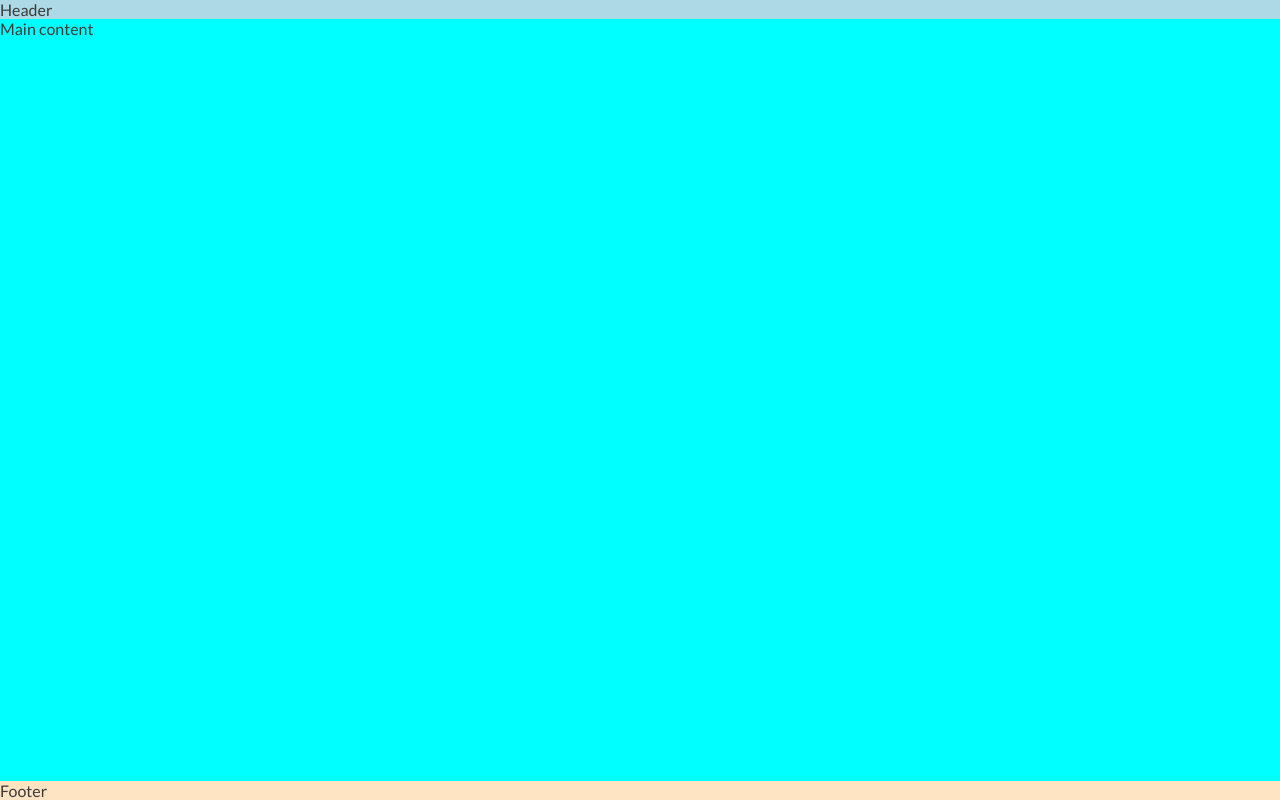
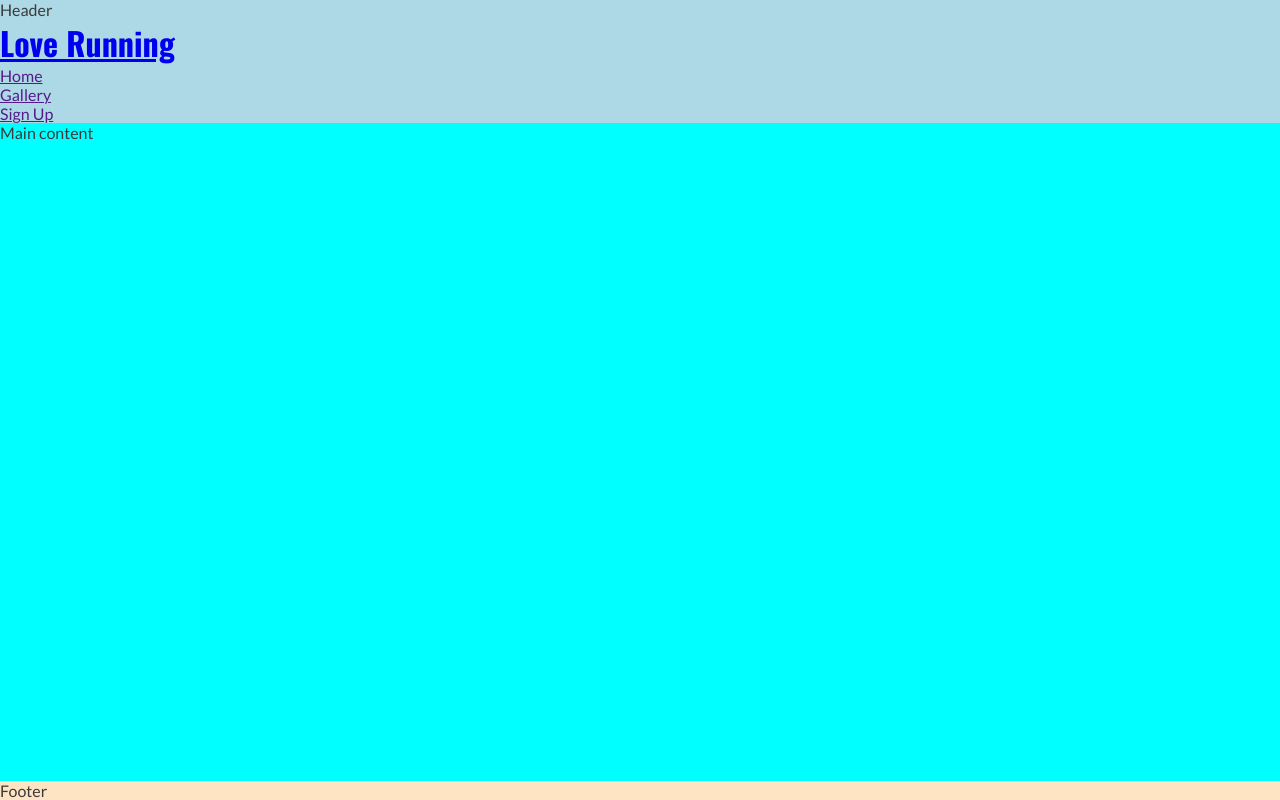
Before and after one commit to konmez/loverunning, a plain HTML site: page index.html in a window 1280 px wide. Drawn offline with nearby package versions, Linux system fonts and the light colour scheme.

Commit message:
add navigation saction in the header

```diff
--- a/assets/css/style.css
+++ b/assets/css/style.css
@@ -39,3 +39,8 @@ footer {
 
     background-color: bisque;
 }
+
+h1 {
+    font-family: "Oswald", sans-serif;
+
+}
--- a/index.html
+++ b/index.html
@@ -28,8 +28,18 @@
 <body>
   <!-- Header -->
   <header>Header
+      <a href="index.html">
+        <h1 id="logo">Love Running</h1>
+      </a>
+      <nav>
+        <ul>
+           <li> <a href="">Home</a> </li>
+           <li><a href="">Gallery</a></li>
+           <li><a href="">Sign Up</a></li>
 
+        </ul>
 
+      </nav>
   </header>
   <!-- Main content -->
   <main>Main content</main>
```
